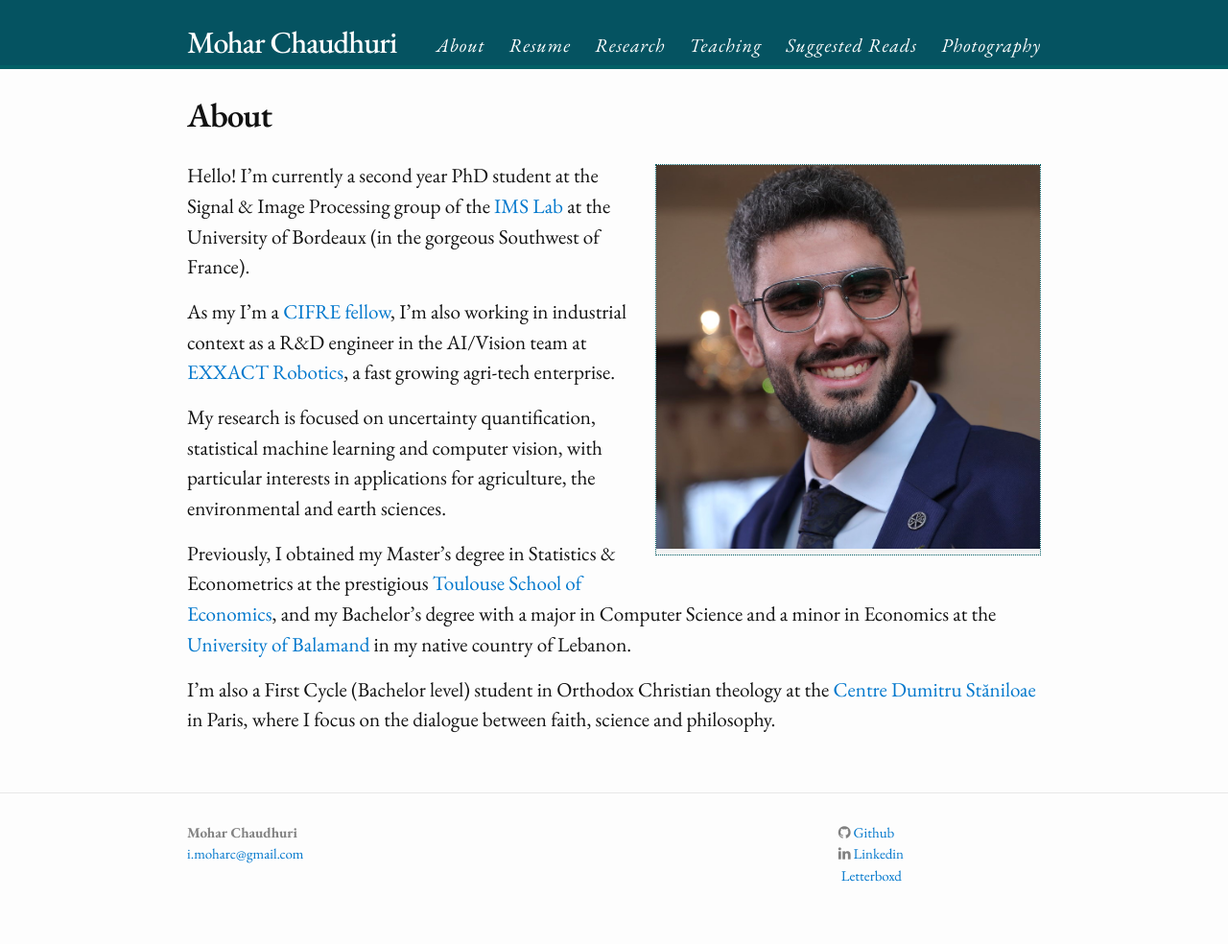
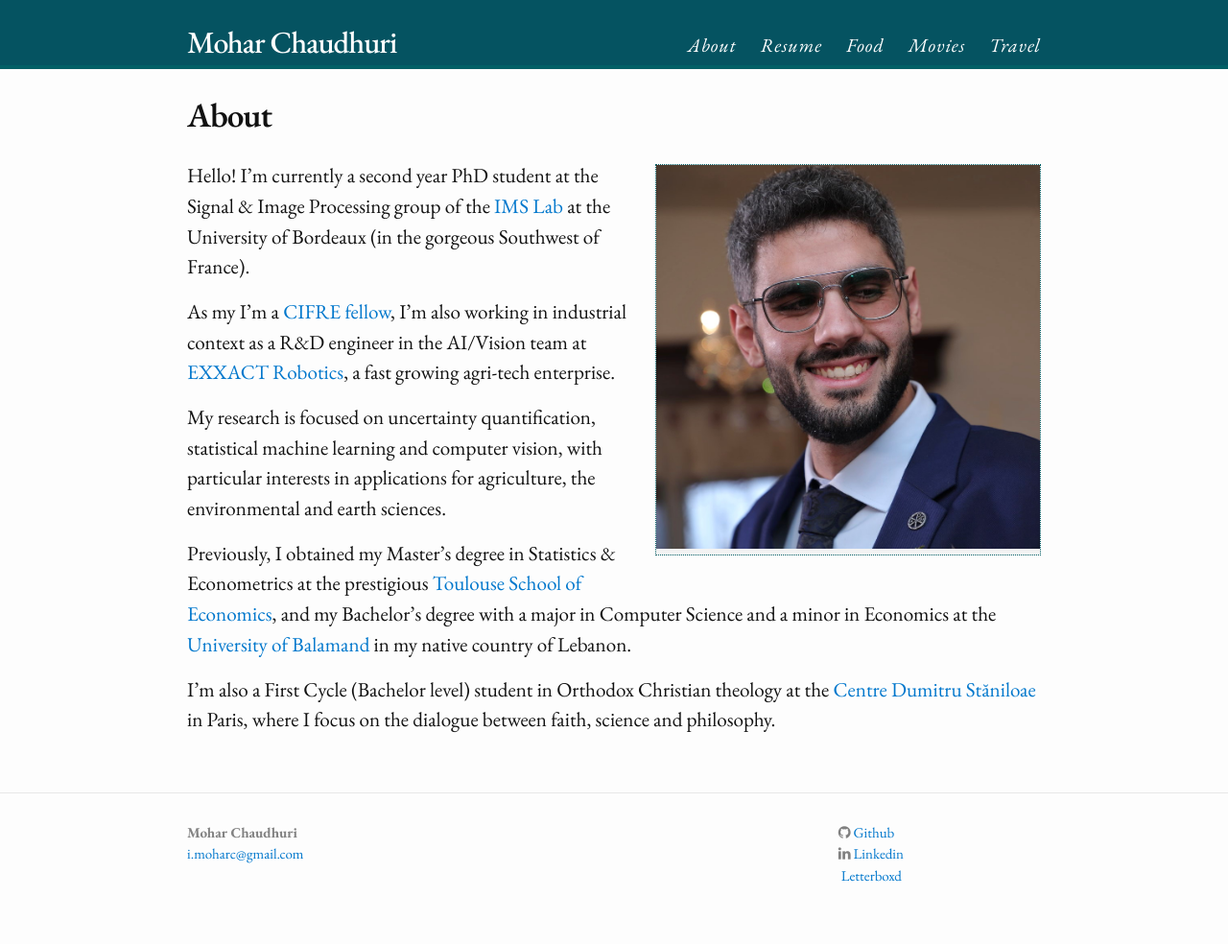
Before and after one commit to moharchaudhuri17/moharchaudhuri17.github.io, a Jekyll site: the page built from index.md, in a window 1280 px wide. Shown: the whole page at 96% size. Built offline with Jekyll 4.4.1, drawn with Linux system fonts in a browser that asks for light colours; nearby versions of some CDN libraries; some web fonts are replaced.

Commit message:
Update menu.yml

```diff
--- a/_data/menu.yml
+++ b/_data/menu.yml
@@ -4,17 +4,17 @@
 - title: "Resume"
   href: "/resume/"
 
-- title: "Research"
-  href: "/research/"
+- title: "Food"
+  href: "/food/"
 
-- title: "Teaching"
-  href: "/teaching/"
+- title: "Movies"
+  href: "/movies/"
 
-- title: "Suggested Reads"
-  href: "/suggestedreads/"
+- title: "Travel"
+  href: "/travel/"
 
-- title: "Photography"
-  href: "/photography/"
+# - title: "Photography"
+#   href: "/photography/"
 
 # - title: "For Students"
 #   href: "/for-students/"
```
